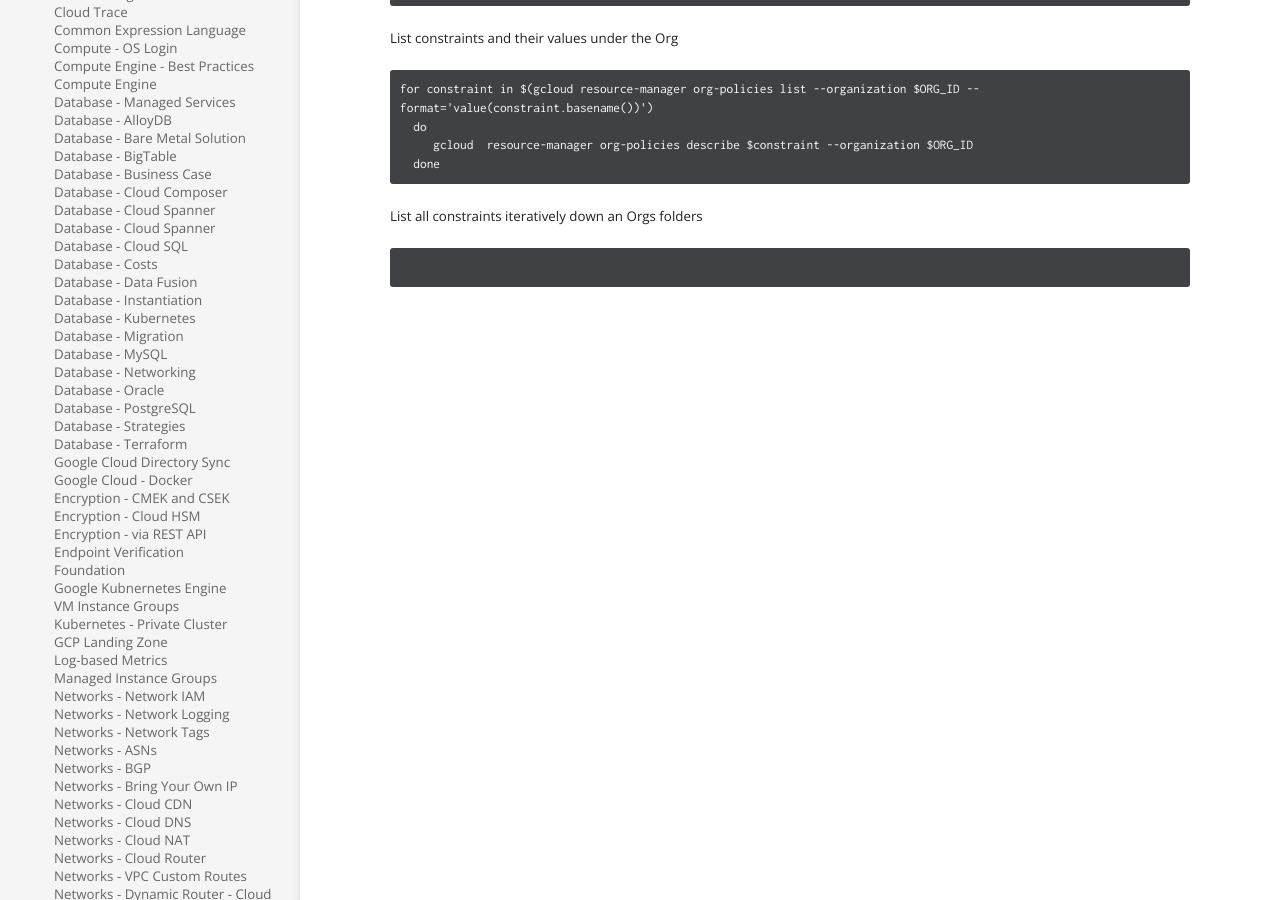
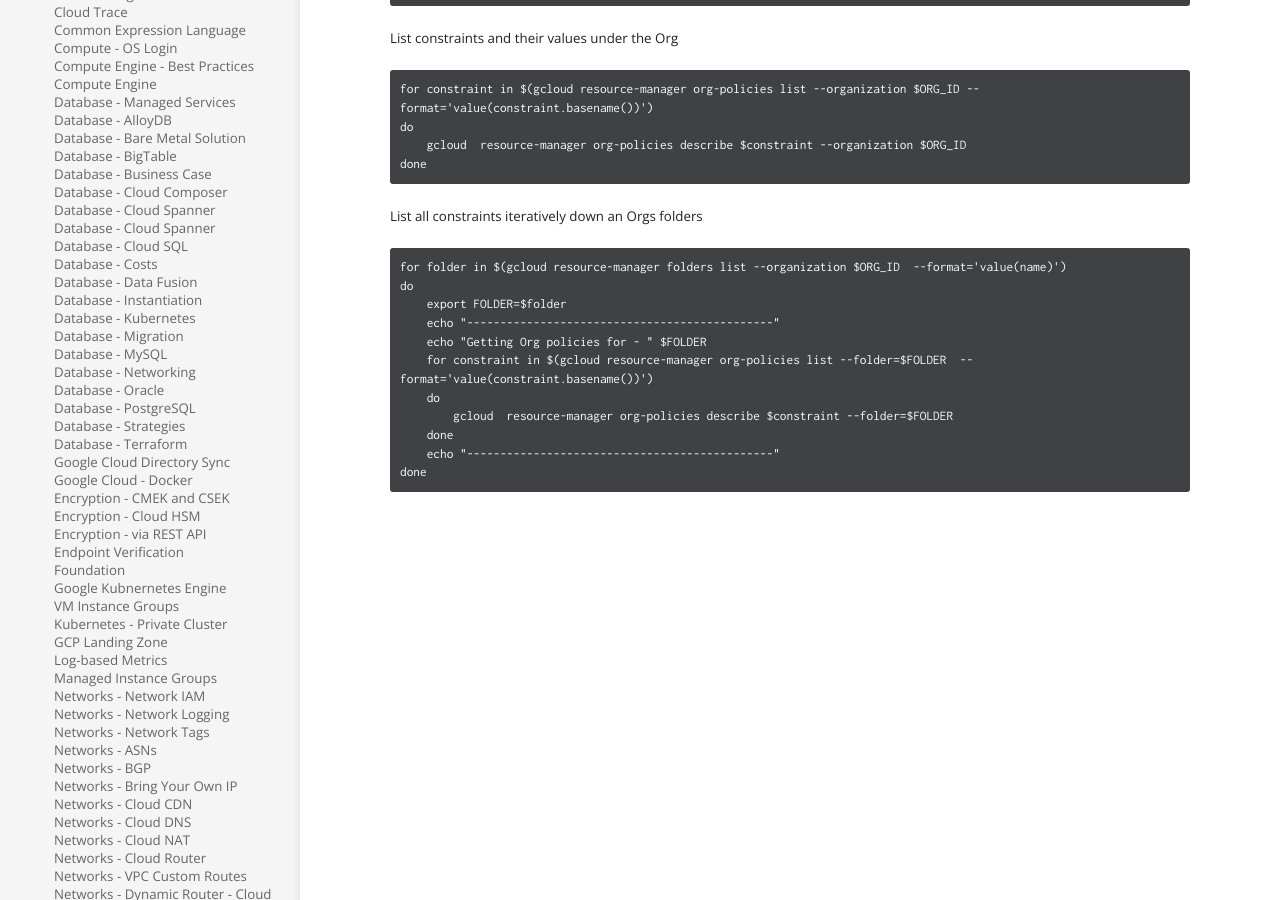
Before and after one commit to TABurrows/taburrows.github.io, a Jekyll site: the page built from _docs/google-cloud/organization-policies.md, in a window 1280 px wide and 900 px high, scrolled down 1149 px. Built offline with Jekyll 4.4.1, drawn with Linux system fonts in a browser that asks for light colours.

Commit message:
Updated org policies md

````diff
--- a/_docs/google-cloud/organization-policies.md
+++ b/_docs/google-cloud/organization-policies.md
@@ -55,12 +55,22 @@ gcloud resource-manager org-policies describe constraints/gcp.resourceLocations
 List constraints and their values under the Org
 ```
 for constraint in $(gcloud resource-manager org-policies list --organization $ORG_ID --format='value(constraint.basename())')
-  do
-     gcloud  resource-manager org-policies describe $constraint --organization $ORG_ID
-  done
+do
+    gcloud  resource-manager org-policies describe $constraint --organization $ORG_ID
+done
 ```
 
 List all constraints iteratively down an Orgs folders
 ```
-
+for folder in $(gcloud resource-manager folders list --organization $ORG_ID  --format='value(name)')
+do
+    export FOLDER=$folder
+    echo "----------------------------------------------"
+    echo "Getting Org policies for - " $FOLDER
+    for constraint in $(gcloud resource-manager org-policies list --folder=$FOLDER  --format='value(constraint.basename())')
+    do
+        gcloud  resource-manager org-policies describe $constraint --folder=$FOLDER
+    done
+    echo "----------------------------------------------"
+done
 ```
````
